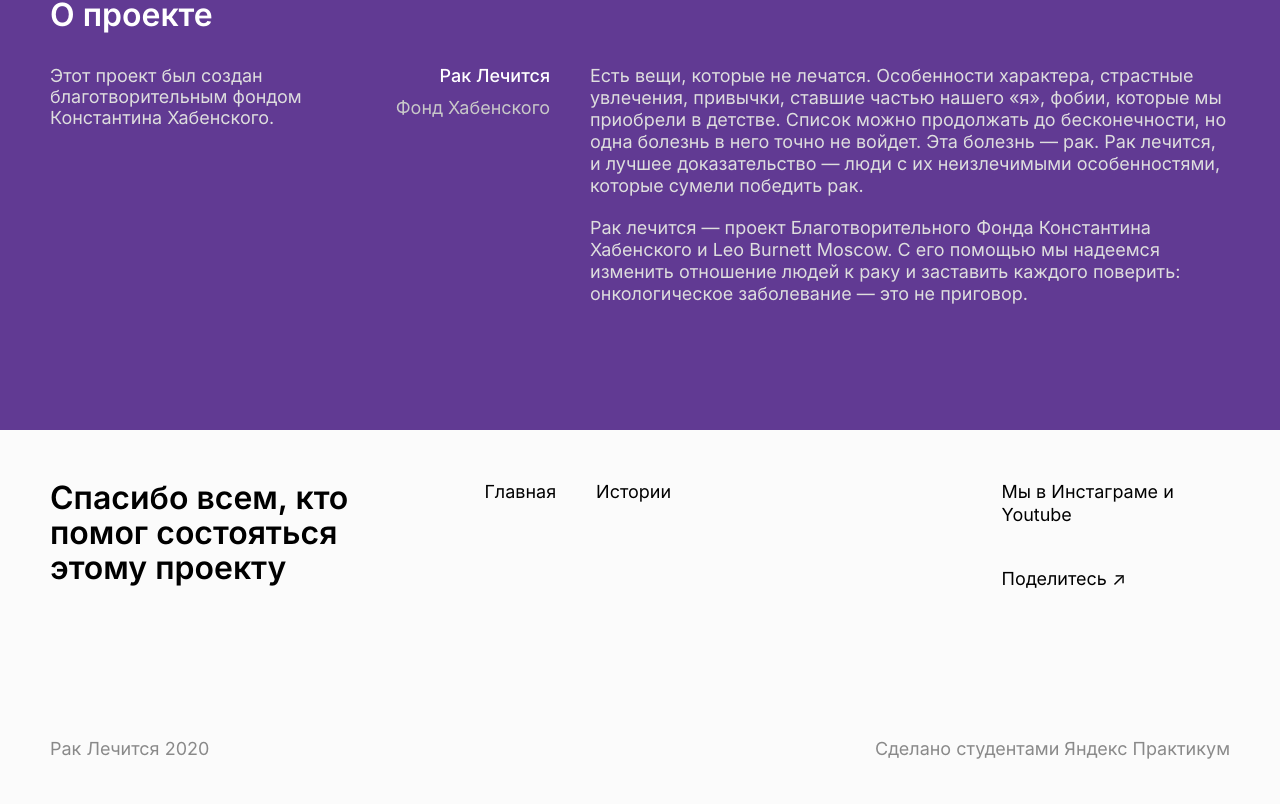
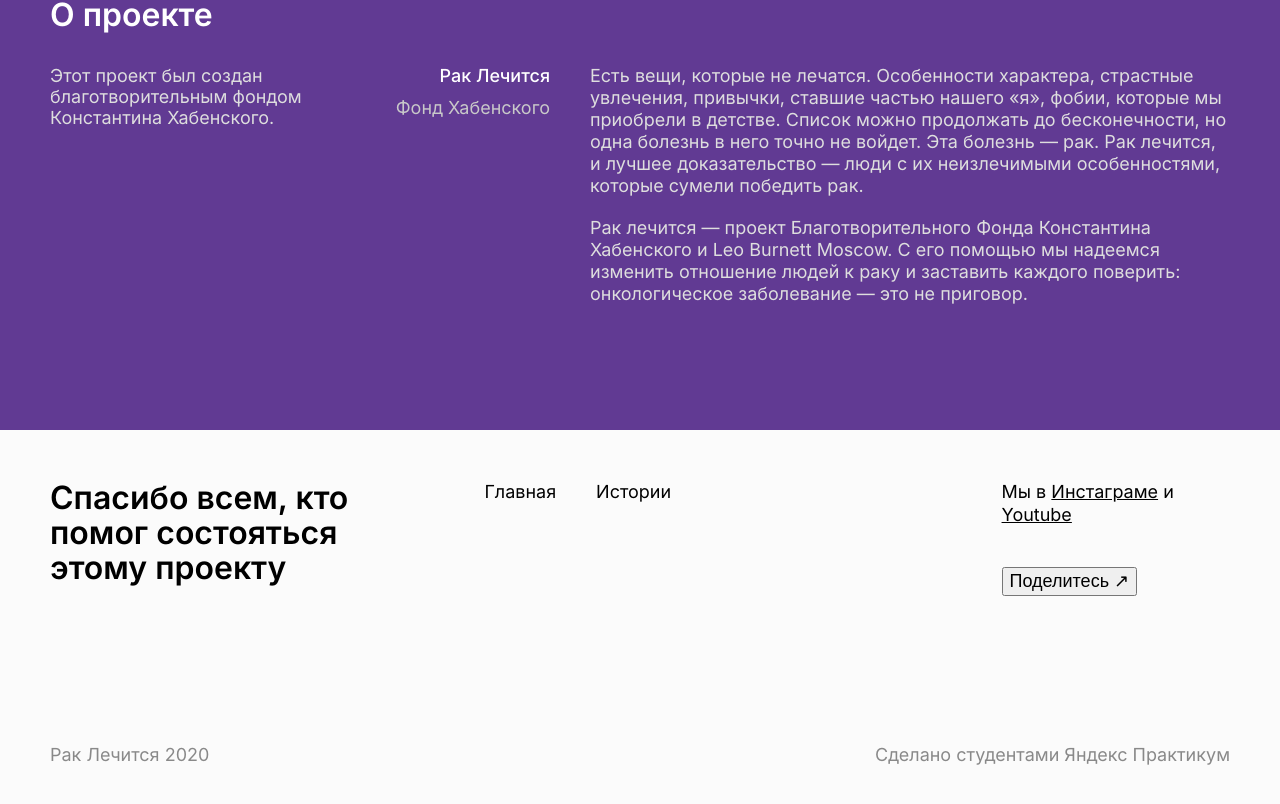
Before and after one commit to mukhindev/raklechitsa, a Nuxt app: page / in a window 1280 px wide. Shown: the part 4629-5433 px from the top of the page. Built offline with nearby package versions, Linux system fonts and the light colour scheme.

Commit message:
intrim links style fix

```diff
--- a/components/Footer.vue
+++ b/components/Footer.vue
@@ -32,7 +32,9 @@
               >Youtube</a
             >
           </li>
-          <li><a class="footer__social-link" href="#">Поделитесь ↗</a></li>
+          <li>
+            <button class="footer__social-link" href="#">Поделитесь ↗</button>
+          </li>
         </ul>
       </div>
       <div class="footer__copyright">
@@ -119,7 +121,7 @@ ul.footer__links li:last-child a {
 }
 
 .footer__social-away {
-  text-decoration: none;
+  text-decoration: underline;
   color: black;
   font-size: 1.125rem;
   line-height: 1.3;
```
